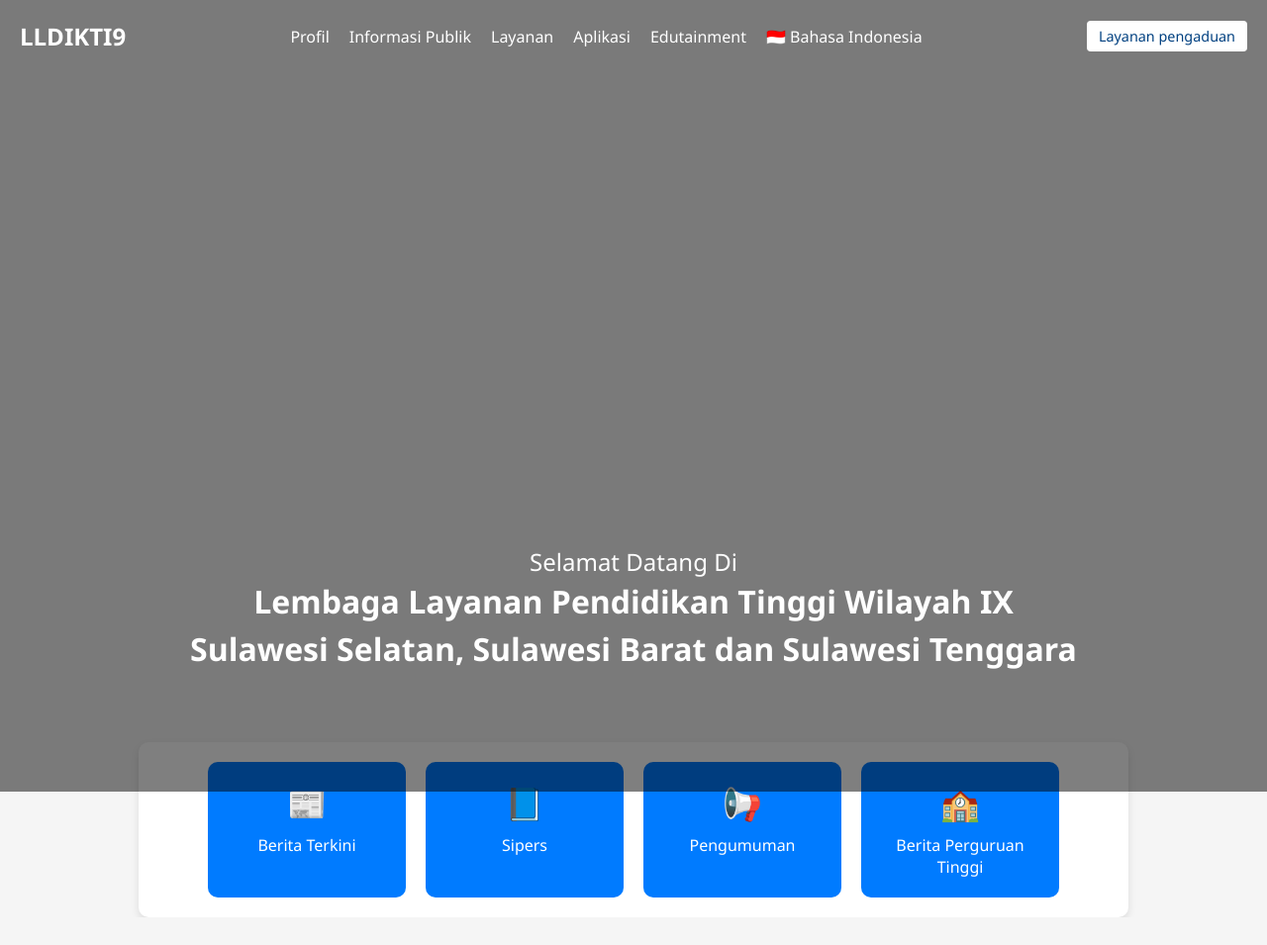
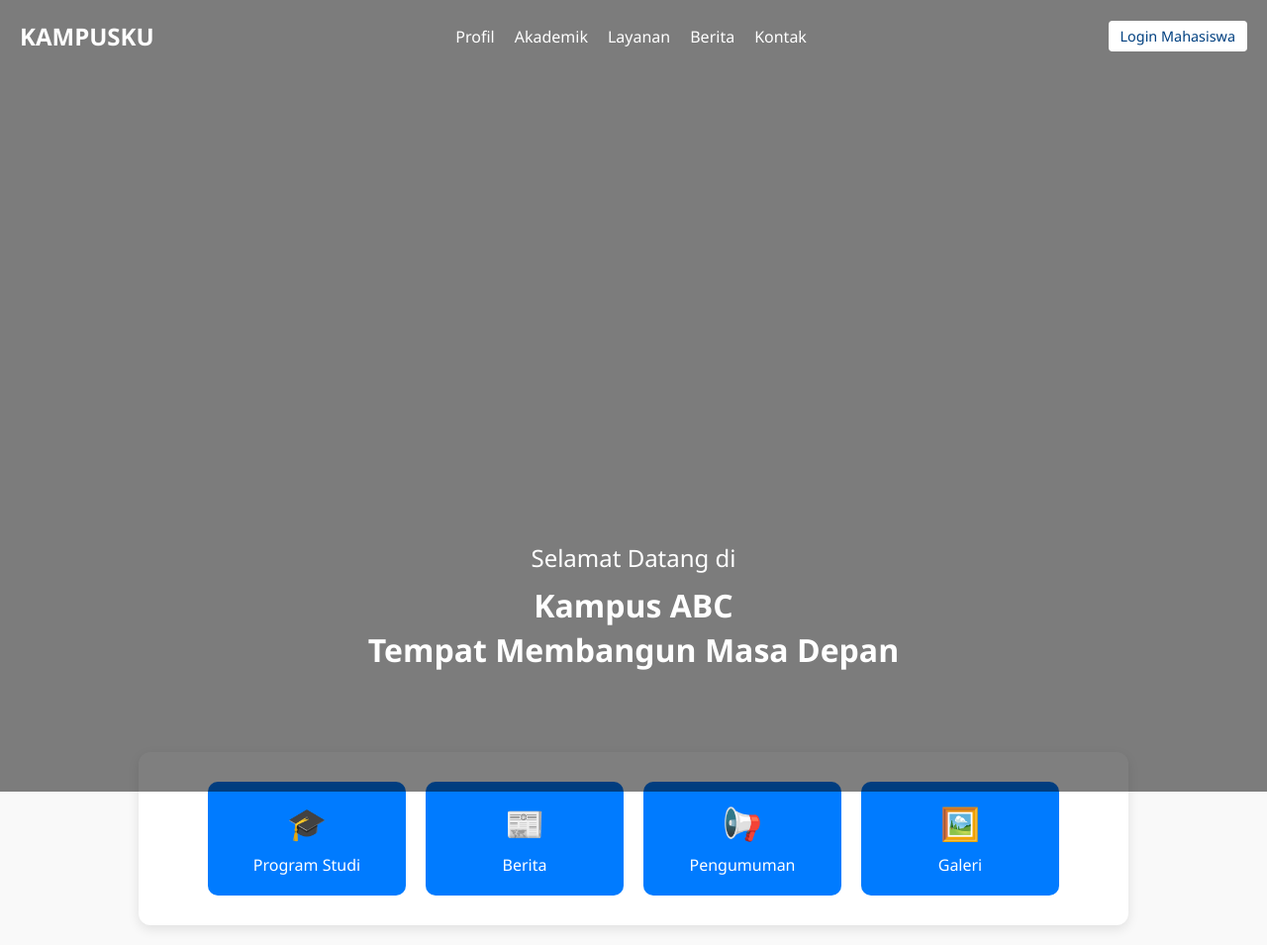
Before and after one commit to Ahmad200git/TGS_WEB_FINAL, a plain HTML site: page index.html in a window 1280 px wide. Shown: the whole page at 99% size. Before the commit the page ends 927 px from the top, so only its background shows below. Drawn offline with Linux system fonts and the light colour scheme; files that its build step writes are made by us from their sources.

Commit message:
update by frigita

```diff
--- a/index.html
+++ b/index.html
@@ -3,51 +3,47 @@
 <head>
   <meta charset="UTF-8">
   <meta name="viewport" content="width=device-width, initial-scale=1.0">
-  <title>LLDIKTI Wilayah IX</title>
+  <title>Website Kampus</title>
   <link rel="stylesheet" href="css/styles.css">
 </head>
 <body>
   <header class="hero">
     <div class="overlay">
       <nav class="navbar">
-        <div class="logo">LLDIKTI9</div>
+        <div class="logo">KAMPUSKU</div>
         <ul class="menu">
           <li><a href="#">Profil</a></li>
-          <li><a href="#">Informasi Publik</a></li>
+          <li><a href="#">Akademik</a></li>
           <li><a href="#">Layanan</a></li>
-          <li><a href="#">Aplikasi</a></li>
-          <li><a href="#">Edutainment</a></li>
-          <li><a href="#">🇮🇩 Bahasa Indonesia</a></li>
+          <li><a href="#">Berita</a></li>
+          <li><a href="#">Kontak</a></li>
         </ul>
-        <div class="action-button">Layanan pengaduan</div>
+        <div class="cta-button">Login Mahasiswa</div>
       </nav>
 
       <div class="hero-text">
-        <h2>Selamat Datang Di</h2>
-        <h1>
-          Lembaga Layanan Pendidikan Tinggi Wilayah IX<br>
-          Sulawesi Selatan, Sulawesi Barat dan Sulawesi Tenggara
-        </h1>
+        <h2>Selamat Datang di</h2>
+        <h1>Kampus ABC<br>Tempat Membangun Masa Depan</h1>
       </div>
     </div>
   </header>
 
   <section class="features">
     <div class="feature-box">
-      <span>📰</span>
-      <p>Berita Terkini</p>
+      <span>🎓</span>
+      <p>Program Studi</p>
     </div>
     <div class="feature-box">
-      <span>📘</span>
-      <p>Sipers</p>
+      <span>📰</span>
+      <p>Berita</p>
     </div>
     <div class="feature-box">
       <span>📢</span>
       <p>Pengumuman</p>
     </div>
     <div class="feature-box">
-      <span>🏫</span>
-      <p>Berita Perguruan Tinggi</p>
+      <span>🖼️</span>
+      <p>Galeri</p>
     </div>
   </section>
 </body>
--- a/styles.css
+++ b/styles.css
@@ -6,11 +6,10 @@
 
 body {
   font-family: 'Segoe UI', sans-serif;
-  background-color: #f5f5f5;
-  color: #333;
+  background-color: #f9f9f9;
 }
 
-/* Header dengan background laut */
+/* Hero background image */
 .hero {
   background: url('../img/banner.jpg') no-repeat center center/cover;
   height: 100vh;
@@ -20,12 +19,13 @@ body {
 .overlay {
   background: rgba(0, 0, 0, 0.5);
   height: 100%;
-  padding: 20px;
   display: flex;
   flex-direction: column;
   justify-content: space-between;
+  padding: 20px;
 }
 
+/* Navbar */
 .navbar {
   display: flex;
   justify-content: space-between;
@@ -50,7 +50,7 @@ body {
   font-weight: 500;
 }
 
-.navbar .action-button {
+.cta-button {
   background: white;
   color: #004080;
   padding: 6px 12px;
@@ -58,7 +58,7 @@ body {
   font-size: 0.9rem;
 }
 
-/* Hero Text */
+/* Hero text */
 .hero-text {
   text-align: center;
   color: white;
@@ -73,22 +73,21 @@ body {
 .hero-text h1 {
   font-size: 2rem;
   font-weight: 700;
-  line-height: 1.5;
+  line-height: 1.4;
+  margin-top: 10px;
 }
 
-/* Fitur kotak biru */
+/* Feature boxes */
 .features {
-  background: white;
   display: flex;
   justify-content: center;
   gap: 20px;
-  padding: 20px;
-  margin-top: -50px;
-  border-radius: 10px;
+  margin: -40px auto 20px;
   max-width: 1000px;
-  margin-left: auto;
-  margin-right: auto;
-  box-shadow: 0 4px 8px rgba(0,0,0,0.1);
+  background: white;
+  padding: 30px;
+  border-radius: 12px;
+  box-shadow: 0 4px 12px rgba(0,0,0,0.1);
 }
 
 .feature-box {
@@ -98,12 +97,12 @@ body {
   border-radius: 10px;
   width: 200px;
   text-align: center;
-  transition: transform 0.3s;
+  transition: 0.3s;
   cursor: pointer;
 }
 
 .feature-box:hover {
-  transform: translateY(-5px);
+  transform: translateY(-6px);
 }
 
 .feature-box span {
```
